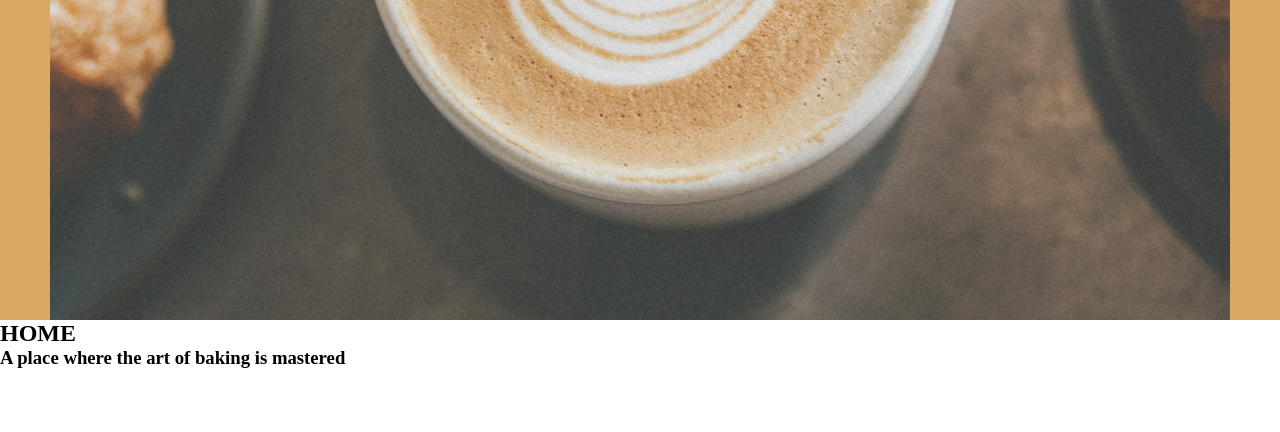
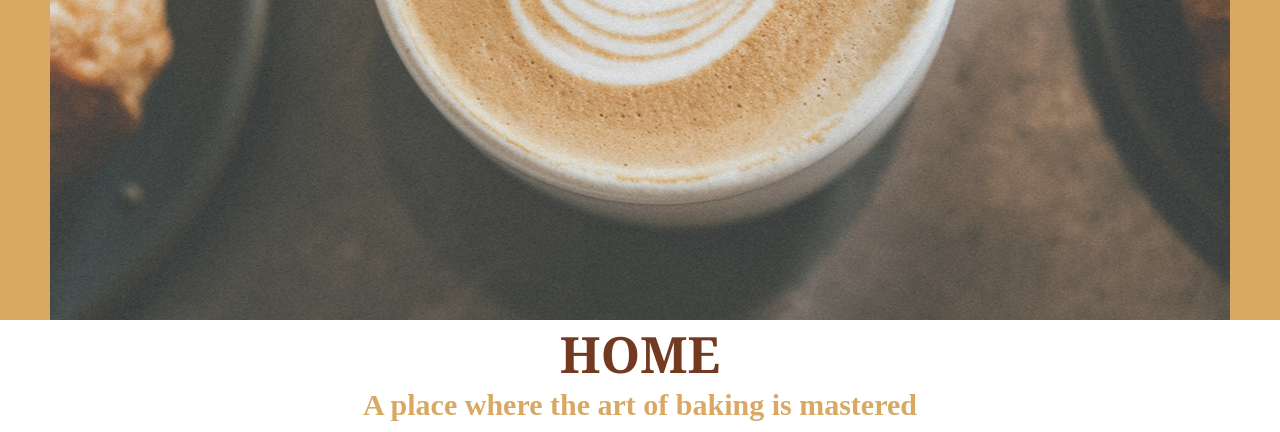
Before and after one commit to teresaa5/ASG1, a plain HTML site: page index.html in a window 1280 px wide. Shown: the part 520-952 px from the top of the page. Drawn offline with Linux system fonts and the light colour scheme.

Commit message:
home alignment

```diff
--- a/style.css
+++ b/style.css
@@ -60,7 +60,18 @@ nav a:hover{
     color:#D9A964;
 }
 
+.homepg h2{
+    font-size: 50px;
+    text-align: center;
+    color:#723A20;
+    font-family: Georgia, 'Times New Roman', Times, serif;
+}
 
+.homepg h3{
+    font-size: 30px;
+    text-align: center;
+    color:#D9A964;
+}
 
 .pic1 {
     display: flex;
```
